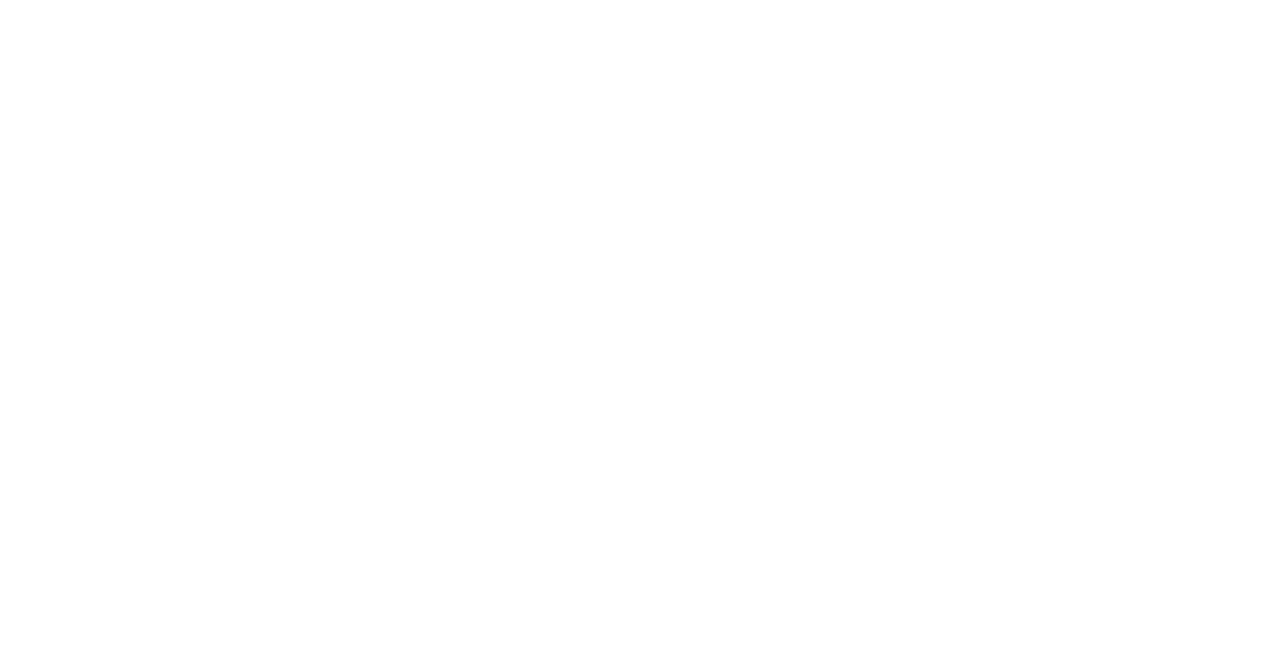
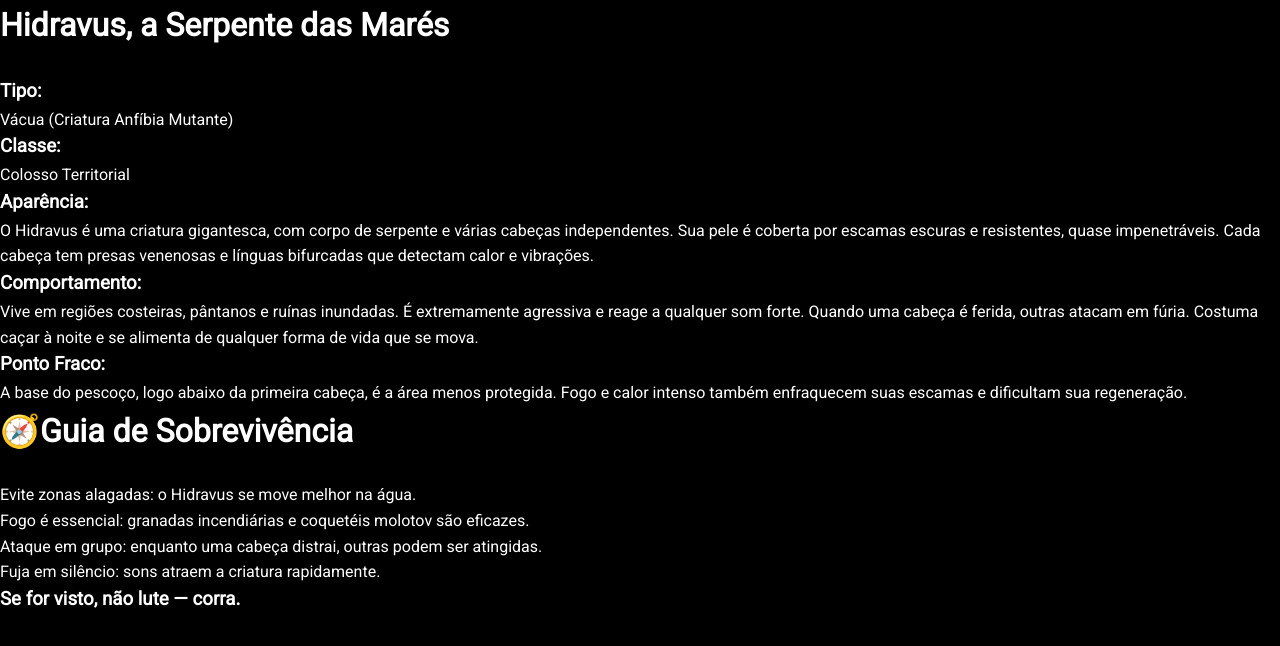
Before and after one commit to flaviohfp/GuiaDeSobrevivencia, a plain HTML site: page Code/Hidravus.html in a window 1280 px wide. Drawn offline with Linux system fonts and the light colour scheme.

Commit message:
Tarefa 10: Maria e Davi

```diff
--- a/Code/Hidravus.html
+++ b/Code/Hidravus.html
@@ -3,9 +3,42 @@
 <head>
     <meta charset="UTF-8">
     <meta name="viewport" content="width=device-width, initial-scale=1.0">
-    <title>Document</title>
+    <link rel="stylesheet" href="./style.css">
+    <title>Guia de Sobrevivência</title>
 </head>
 <body>
 
+    <H1>Hidravus, a Serpente das Marés</H1>
+    <br>
+    <h3>Tipo:</h3>Vácua (Criatura Anfíbia Mutante)
+    <br>
+    <h3>Classe:</h3>Colosso Territorial
+    <br>
+    <h3>Aparência:</h3>
+    O Hidravus é uma criatura gigantesca, com corpo de serpente e várias cabeças independentes.
+    Sua pele é coberta por escamas escuras e resistentes, quase impenetráveis.
+    Cada cabeça tem presas venenosas e línguas bifurcadas que detectam calor e vibrações.
+    <br>
+    <h3>Comportamento:</h3>
+    Vive em regiões costeiras, pântanos e ruínas inundadas.
+    É extremamente agressiva e reage a qualquer som forte.
+    Quando uma cabeça é ferida, outras atacam em fúria.
+    Costuma caçar à noite e se alimenta de qualquer forma de vida que se mova.
+    <br>
+    <h3>Ponto Fraco:</h3>
+    A base do pescoço, logo abaixo da primeira cabeça, é a área menos protegida.
+    Fogo e calor intenso também enfraquecem suas escamas e dificultam sua regeneração.
+    <br>
+    <h1>🧭Guia de Sobrevivência</h1>
+    <br>
+    <ul>
+        <li>Evite zonas alagadas: o Hidravus se move melhor na água.</li>
+        <li>Fogo é essencial: granadas incendiárias e coquetéis molotov são eficazes.</li>
+        <li>Ataque em grupo: enquanto uma cabeça distrai, outras podem ser atingidas.</li>
+        <li>Fuja em silêncio: sons atraem a criatura rapidamente.</li>
+    </ul>
+
+    <h3>Se for visto, não lute — corra.</h3>
+
 </body>
 </html>
--- a/Code/style.css
+++ b/Code/style.css
@@ -8,8 +8,8 @@
 
 body {
   font-family: 'Roboto', sans-serif;
-  background-color: #0d023a;
-  color: #e4e4e4;
+  background-color: #000000;
+  color: #ffffff;
   line-height: 1.6;
 }
 
@@ -122,8 +122,6 @@ h2 {
   padding: 0 1rem 1.5rem;
 }
 
-
-
 footer {
   background: #000;
   color: #999;
```
Also changed, not shown: Code/Medrassia.html (+31 -1 lines), Code/Varh’kar.html (+29 -1 lines).
